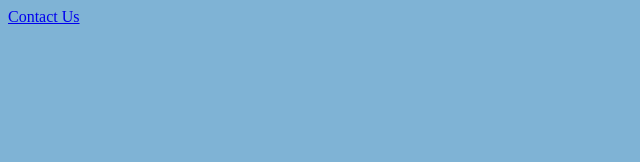
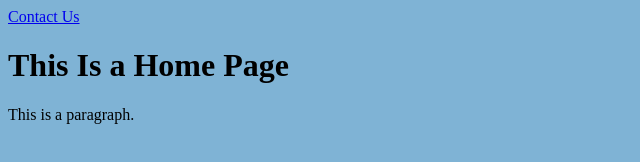
Before and after one commit to ryandyn/RyanLawson, a plain HTML site: page index-4.html in a window 1280 px wide. Shown: the whole page, without its empty margins (0-640 px from the left). Drawn offline with Linux system fonts and the light colour scheme.

Commit message:
Update index-4.html

```diff
--- a/index-4.html
+++ b/index-4.html
@@ -7,3 +7,9 @@
 
 <a href="about.html"›About Us </a>
 <a href="contact.html">Contact Us </a>
+
+<h1>This Is a Home Page</h1>
+<p>This is a paragraph.</p>
+
+   </bodv>
+</html>
```
